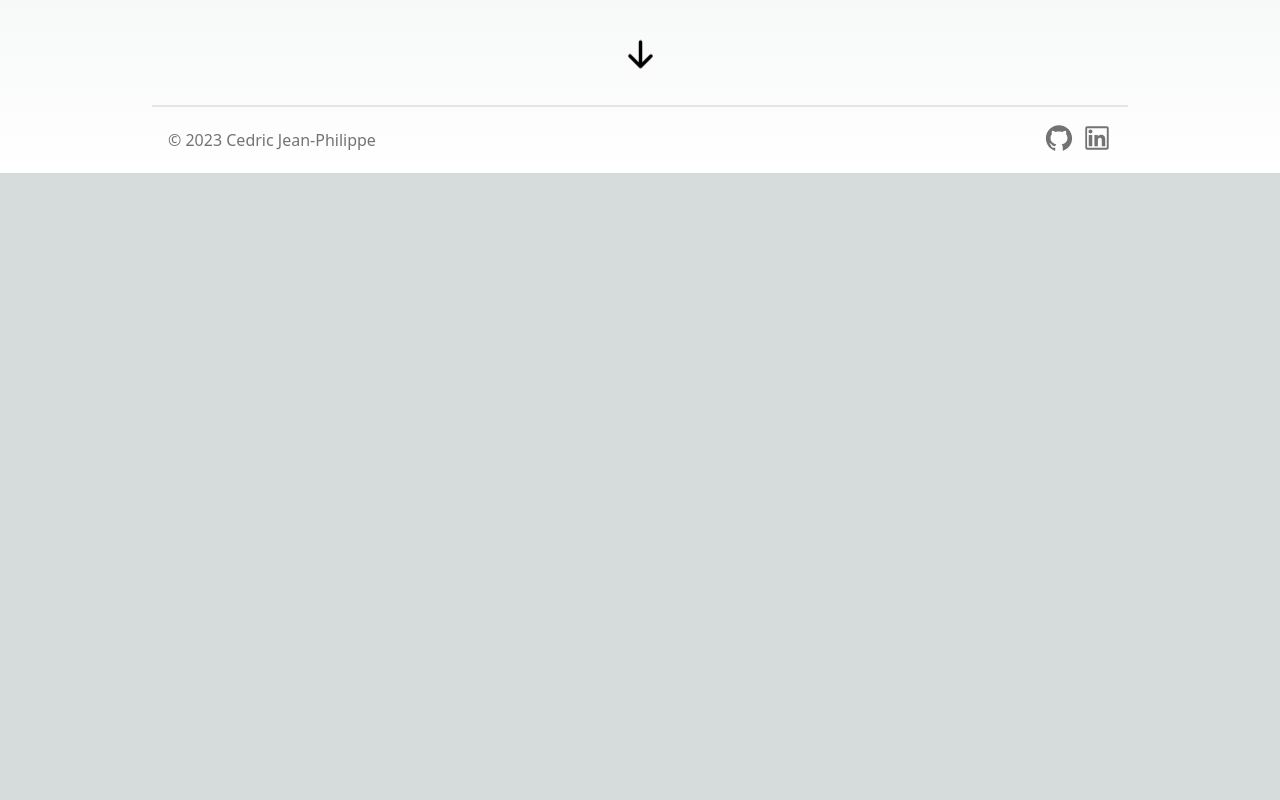
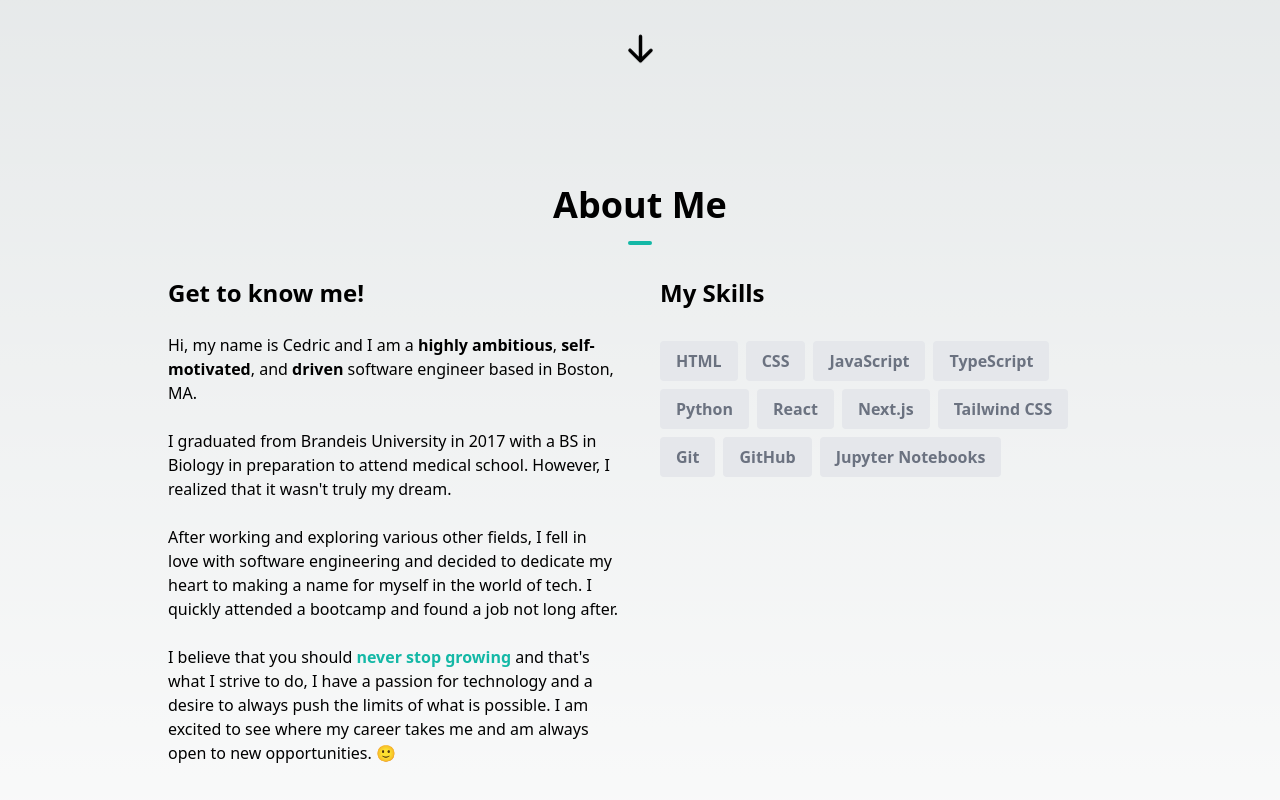
Before and after one commit to IgorTheFixer/my-portfolio, a Next.js app: page / in a window 1280 px wide. Shown: the part 760-1560 px from the top of the page. Before the commit the page ends 933 px from the top, so only its background shows below. Built offline with nearby package versions, Linux system fonts and the light colour scheme.

Commit message:
added about page

```diff
--- a/app/page.tsx
+++ b/app/page.tsx
@@ -1,9 +1,11 @@
 import HeroSection from "@/components/HeroSection"
+import AboutSection from "@/components/AboutSection"
 
 export default function Home() {
   return (
     <main className="mx-auto max-w-3xl px-4 sm:px-6 md:max-w-5xl">
        <HeroSection />
+       <AboutSection />
     </main>
   )
 }
--- /dev/null
+++ b/components/AboutSection.tsx
@@ -0,0 +1,92 @@
+import Image from "next/image"
+
+const skills = [
+  { skill: "HTML" },
+  { skill: "CSS" },
+  { skill: "JavaScript" },
+  { skill: "TypeScript" },
+  { skill: "Python" },
+  { skill: "React" },
+  { skill: "Next.js" },
+  { skill: "Tailwind CSS" },
+  { skill: "Git" },
+  { skill: "GitHub" },
+  { skill: "Jupyter Notebooks" },
+]
+
+const AboutSection = () => {
+  return (
+    <section id="about">
+      <div className="my-12 pb-12 md:pt-16 md:pb-48">
+        <h1 className="text-center font-bold text-4xl">
+          About Me
+          <hr className="w-6 h-1 mx-auto my-4 bg-teal-500 border-0 rounded"></hr>
+        </h1>
+
+        <div className="flex flex-col space-y-10 items-stretch justify-center align-top md:space-x-10 md:space-y-0 md:p-4 md:flex-row md:text-left">
+          <div className="md:w-1/2 ">
+            <h1 className="text-center text-2xl font-bold mb-6 md:text-left">
+              Get to know me!
+            </h1>
+            <p>
+              Hi, my name is Cedric and I am a{" "}
+              <span className="font-bold">{"highly ambitious"}</span>,
+              <span className="font-bold">{" self-motivated"}</span>, and
+              <span className="font-bold">{" driven"}</span> software engineer
+              based in Boston, MA.
+            </p>
+            <br />
+            <p>
+              I graduated from Brandeis University in 2017
+              with a BS in Biology in preparation to attend medical school.
+              However, I realized that it wasn't truly my dream.
+            </p>
+            <br />
+            <p>
+              After working and exploring various other fields, I fell in love with
+              software engineering and decided to dedicate my heart to making a name
+              for myself in the world of tech. I quickly attended a bootcamp and found
+              a job not long after.
+            </p>
+            <br />
+            <p>
+              I believe that you should{" "}
+              <span className="font-bold text-teal-500">
+                never stop growing
+              </span>{" "}
+              and that&#39;s what I strive to do, I have a passion for
+              technology and a desire to always push the limits of what is
+              possible. I am excited to see where my career takes me and am
+              always open to new opportunities. 🙂
+            </p>
+          </div>
+          <div className="text-center md:w-1/2 md:text-left">
+            <h1 className="text-2xl font-bold mb-6">My Skills</h1>
+            <div className="flex flex-wrap flex-row justify-center z-10 md:justify-start">
+              {skills.map((item, idx) => {
+                return (
+                  <p
+                    key={idx}
+                    className="bg-gray-200 px-4 py-2 mr-2 mt-2 text-gray-500 rounded font-semibold"
+                  >
+                    {item.skill}
+                  </p>
+                )
+              })}
+            </div>
+            {/* find potential cartoon avatar */}
+            {/* <Image
+              src="/cartoon-image.png"
+              alt=""
+              width={325}
+              height={325}
+              className="hidden md:block md:relative md:bottom-4 md:left-32 md:z-0"
+            /> */}
+          </div>
+        </div>
+      </div>
+    </section>
+  )
+}
+
+export default AboutSection
```
